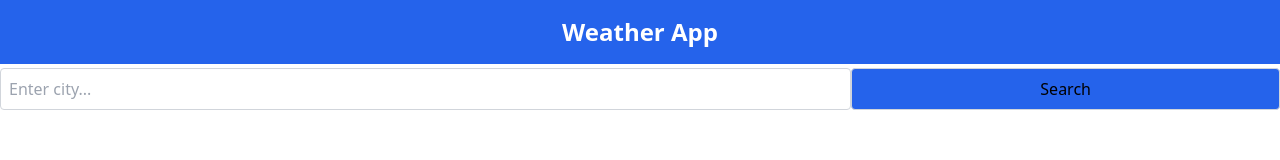
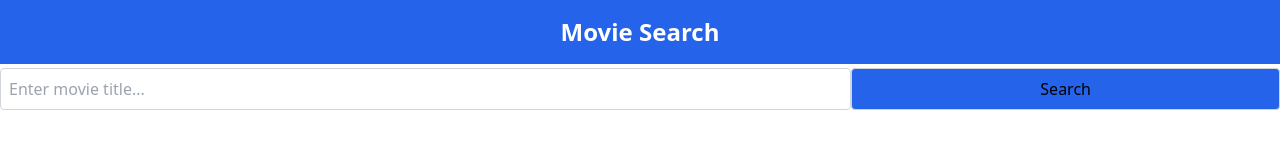
Before and after one commit to aljnmusic/JS1-v1.01, a plain HTML site: page Movie Search App/index.html in a window 1280 px wide. Drawn offline with nearby package versions, Linux system fonts and the light colour scheme; files that its build step writes are made by us from their sources; files whose address does not match are found by name.

Commit message:
created a new movie search app project

```diff
--- a/Movie Search App/index.html
+++ b/Movie Search App/index.html
@@ -14,12 +14,12 @@
 </head>
 <body>
 <header class="bg-blue-600 text-white p-4 text-center">
-    <h1 class="text-2xl font-bold">Weather App</h1>
+    <h1 class="text-2xl font-bold">Movie Search</h1>
 </header>
 
 <main>
     <form id="movieForm" class="flex flex-row mt-1">
-        <input id="movieInput" type="text" class="w-full p-2 mb-0 border border-gray-300 rounded" placeholder="Enter city...">
+        <input id="movieInput" type="text" class="w-full p-2 mb-0 border border-gray-300 rounded" placeholder="Enter movie title...">
         <button id="searchButton" class="w-1/2 p-2 border border-gray-300 rounded bg-blue-600">Search</button>
     </form>
 
```
